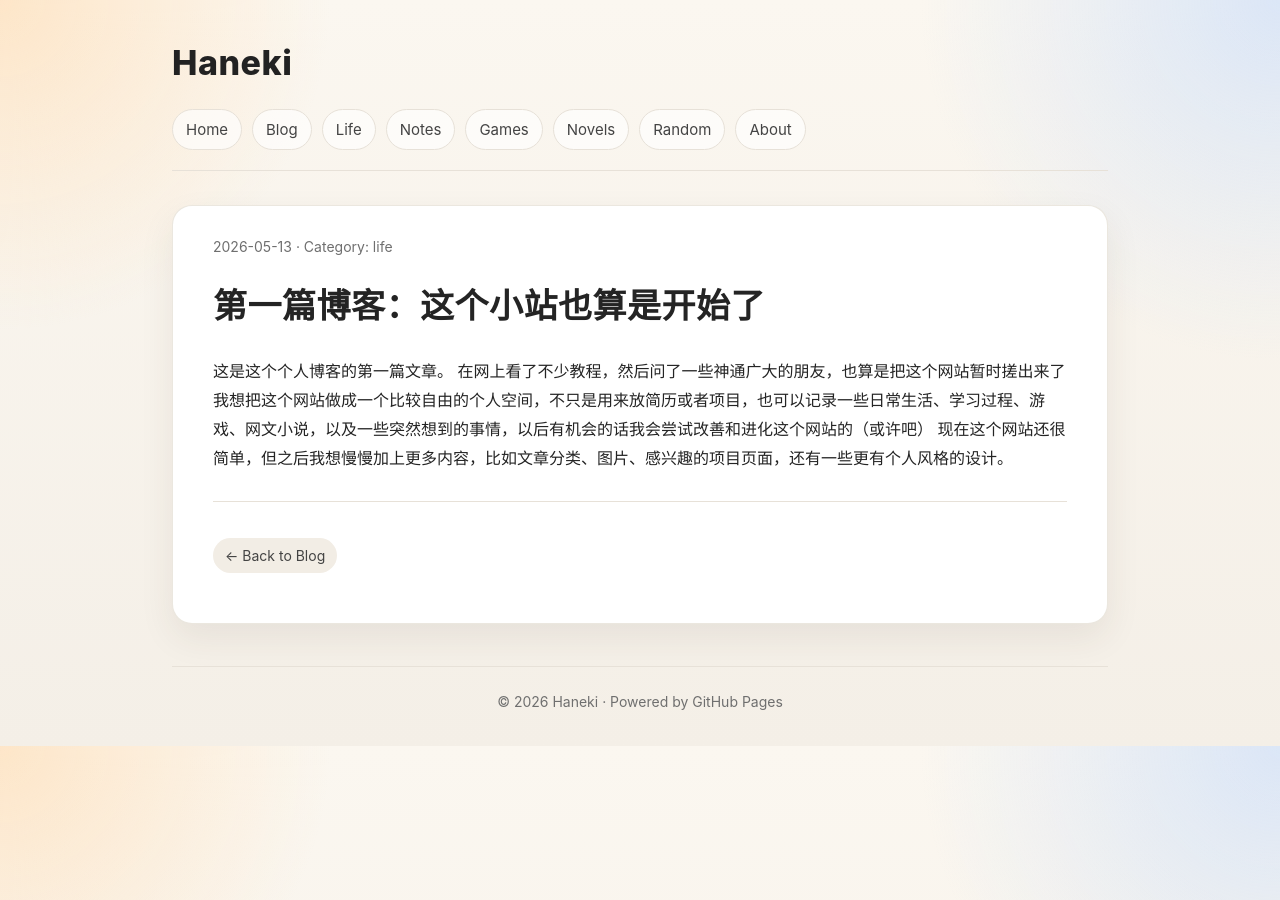
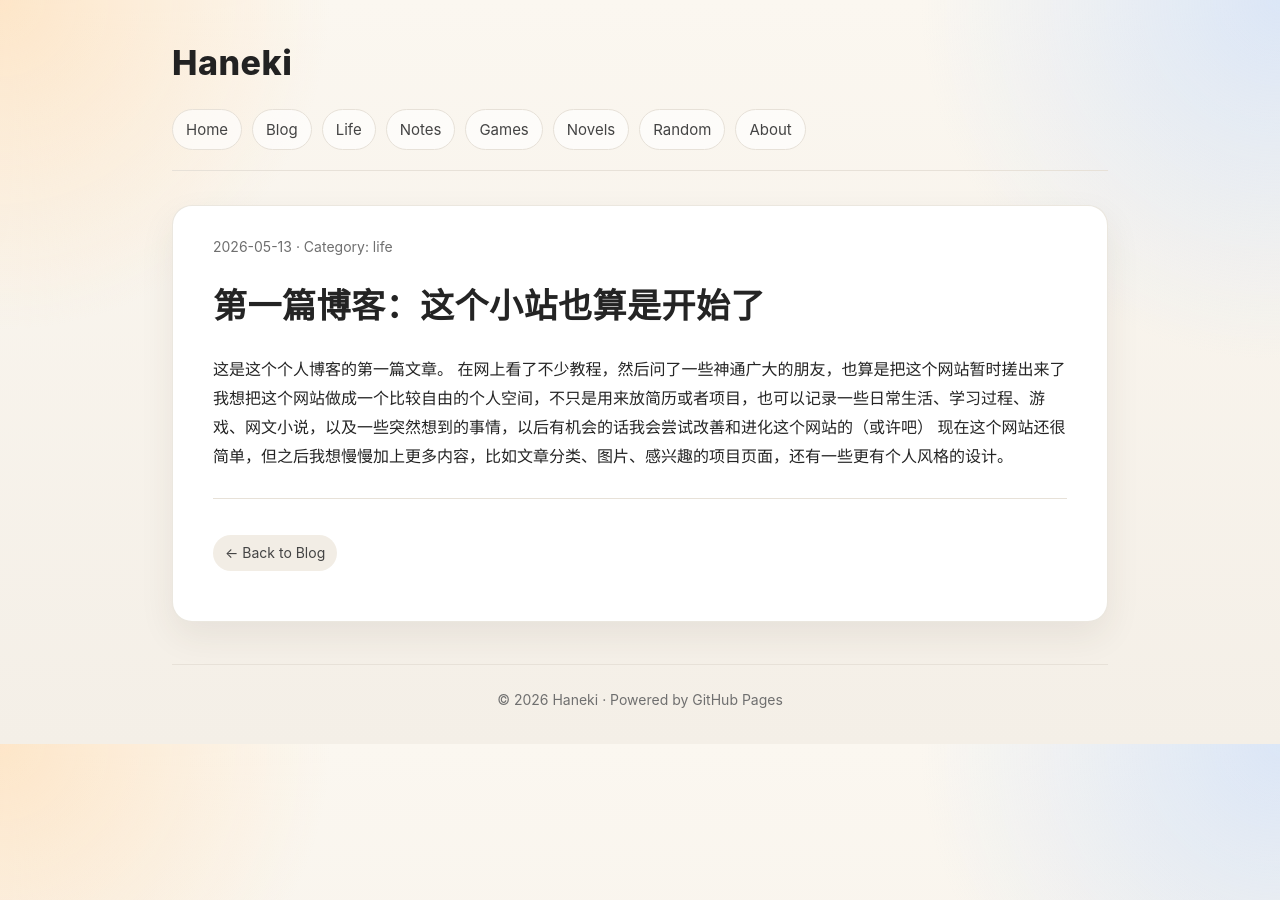
Before and after one commit to IkebeHaneki/ikebehaneki.github.io, a Jekyll site: the page built from _posts/2026-05-13-first-post.md, in a window 1280 px wide. Built offline with Jekyll 4.4.1, drawn with Linux system fonts in a browser that asks for light colours.

Commit message:
Add styles for post page and content

```diff
--- a/_layouts/default.html
+++ b/_layouts/default.html
@@ -141,6 +141,24 @@
       margin-top: -8px;
       margin-bottom: 24px;
     }
+
+    .post-page h1 {
+  margin-bottom: 10px;
+}
+
+.post-content {
+  margin-top: 26px;
+}
+
+.post-content img {
+  max-width: 100%;
+  border-radius: 14px;
+  margin: 18px 0;
+}
+
+.post-content p {
+  font-size: 16px;
+}
 
     .hero {
   padding: 28px 30px;
```
